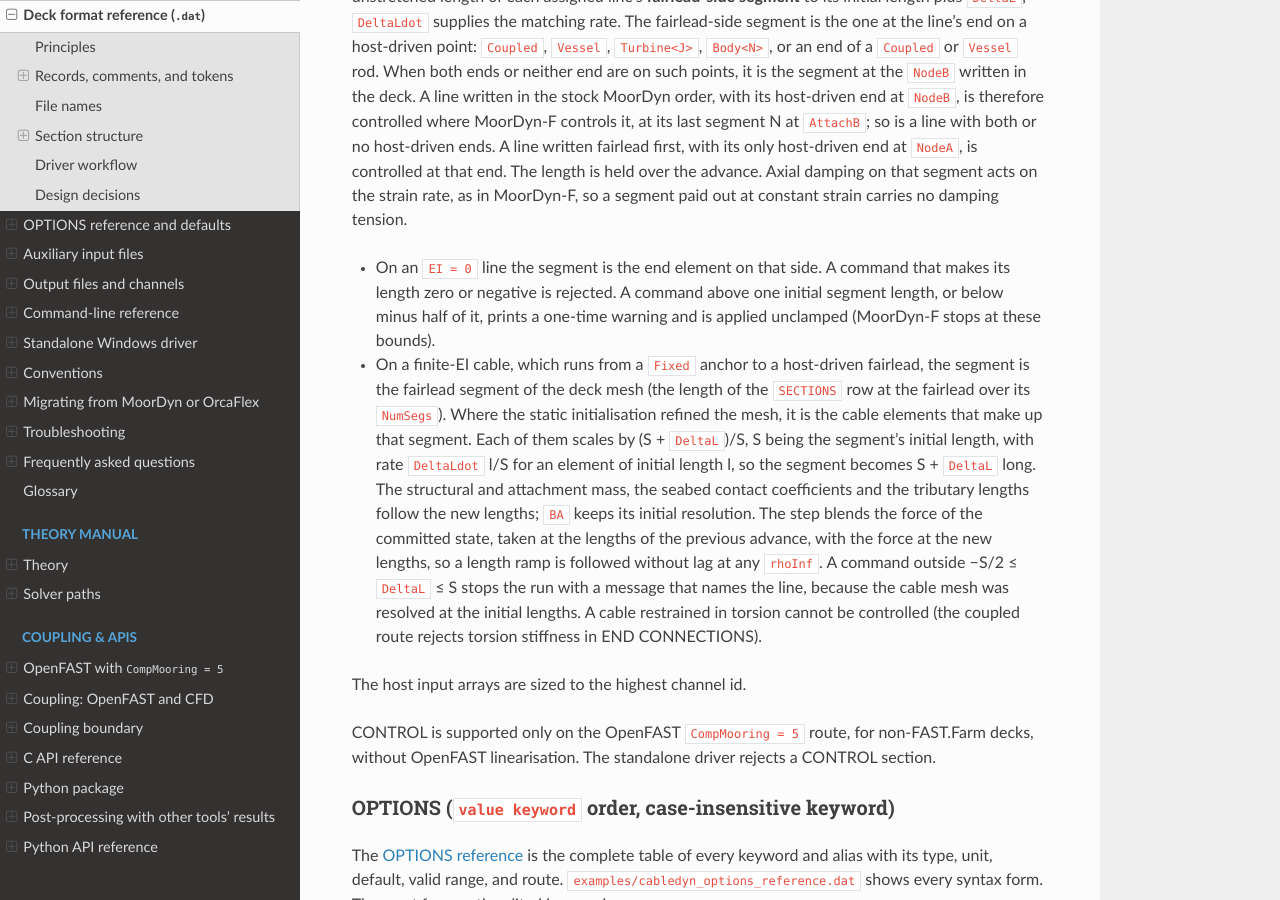
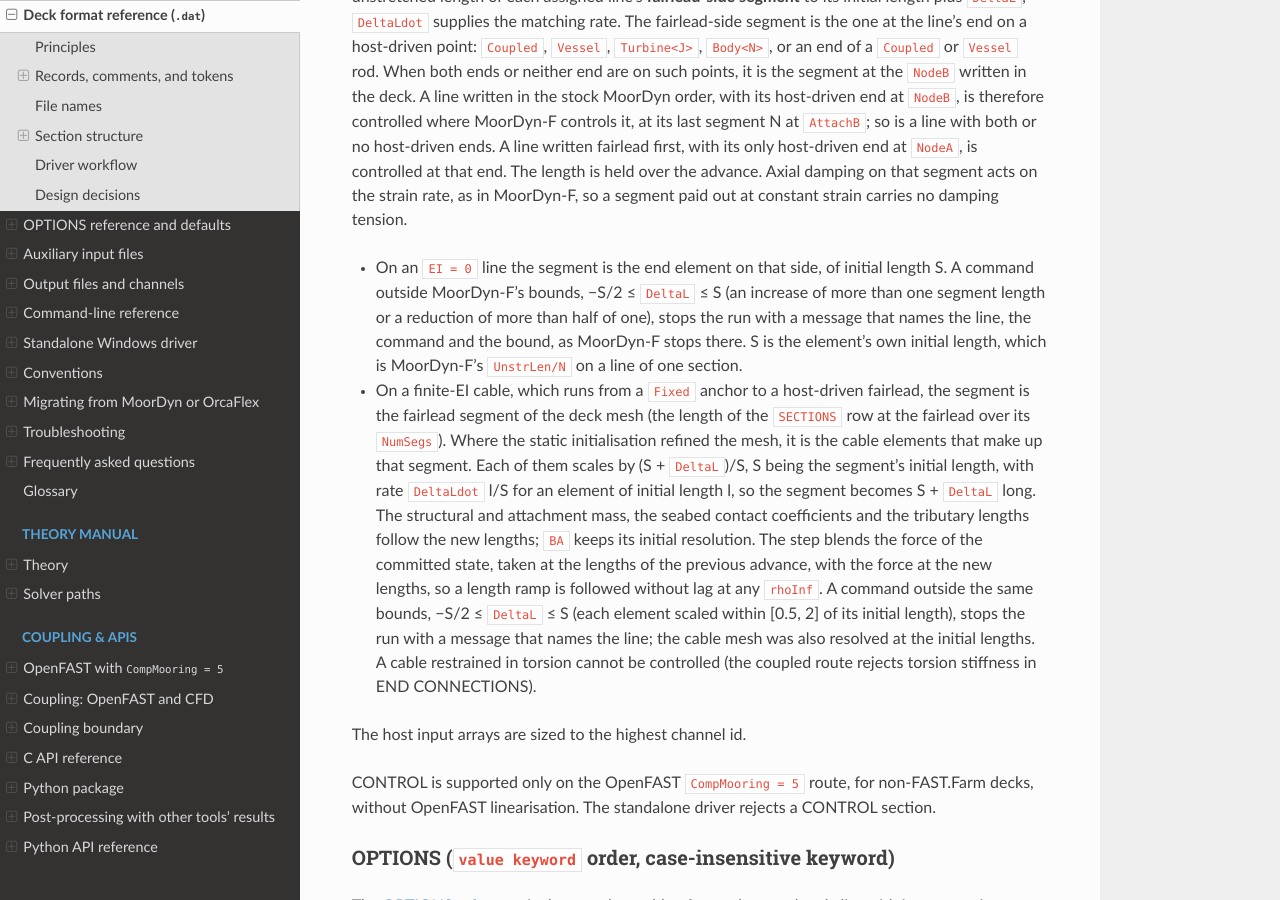
Before and after one commit to SMI-Lab-Inha/CableDyn, a Sphinx documentation site: the page built from doc/driver_format.md, in a window 1280 px wide and 900 px high, scrolled down 24018 px. Built offline with Sphinx 7.4.7 and the Read the Docs theme 3.1.0, drawn with Linux system fonts in a browser that asks for light colours.

Commit message:
fix: refuse an active-tension command outside MoorDyn-F's bounds
MoorDyn-F stops a run when a cable-control command lengthens a segment
by more than its length or shortens it by more than half
(MoorDyn.f90, ErrID_Fatal), and CableDyn's finite-EI control already
refused the same span change. CableDyn's EI = 0 control printed a
one-time warning and applied the command.

An EI = 0 command is now refused by name (channel, line, command and
segment length) when it leaves -S/2 <= DeltaL <= S, with S the
controlled segment's length, checked for every row before any line
changes. The finite-EI rule (S + DeltaL)/S in [0.5, 2] is the same
bound. The published A/B schedule (-1 m to +2 m on 17 m segments) is
well inside it.

Signed-off-by: Jae Hoon Seo <jaehoon.seo@inha.ac.kr>

```diff
--- a/doc/driver_format.md
+++ b/doc/driver_format.md
@@ -992,10 +992,11 @@ only host-driven end at `NodeA`, is controlled at that end. The length is held o
 Axial damping on that segment acts on the strain rate, as in MoorDyn-F, so a segment paid out at
 constant strain carries no damping tension.
 
-- On an `EI = 0` line the segment is the end element on that side. A command that makes its
-  length zero or negative is rejected. A command above one initial segment length, or below minus
-  half of it, prints a one-time warning and is applied unclamped (MoorDyn-F stops at these
-  bounds).
+- On an `EI = 0` line the segment is the end element on that side, of initial length S. A command
+  outside MoorDyn-F's bounds, −S/2 ≤ `DeltaL` ≤ S (an increase of more than one segment length or
+  a reduction of more than half of one), stops the run with a message that names the line, the
+  command and the bound, as MoorDyn-F stops there. S is the element's own initial length, which
+  is MoorDyn-F's `UnstrLen/N` on a line of one section.
 - On a finite-EI cable, which runs from a `Fixed` anchor to a host-driven fairlead, the segment
   is the fairlead segment of the deck mesh (the length of the `SECTIONS` row at the fairlead over
   its `NumSegs`). Where the static initialisation refined the mesh, it is the cable elements that
@@ -1005,8 +1006,9 @@ constant strain carries no damping tension.
   tributary lengths follow the new lengths; `BA` keeps its initial resolution. The step blends
   the force of the committed state, taken at the lengths of the previous advance, with the force
   at the new lengths, so a length ramp is followed without lag at any `rhoInf`. A command outside
-  −S/2 ≤ `DeltaL` ≤ S stops the run with a message that names the line, because the cable mesh
-  was resolved at the initial lengths. A cable restrained in torsion cannot be controlled (the
+  the same bounds, −S/2 ≤ `DeltaL` ≤ S (each element scaled within [0.5, 2] of its initial length),
+  stops the run with a message that names the line; the cable mesh was also resolved at the
+  initial lengths. A cable restrained in torsion cannot be controlled (the
   coupled route rejects torsion stiffness in END CONNECTIONS).
 
 The host input arrays are sized to the highest channel id.
--- a/doc/migrating.rst
+++ b/doc/migrating.rst
@@ -119,7 +119,9 @@ Keyword map
        cable rejects it); ``CONTROL`` on ``EI = 0`` lines and finite-EI cables in OpenFAST, not
        in FAST.Farm (the standalone driver rejects it). The command changes the segment at the
        line's host-driven end, or at the ``NodeB`` written in the deck when both or neither ends
-       are host-driven; a stock-order deck is controlled where MoorDyn-F controls it
+       are host-driven; a stock-order deck is controlled where MoorDyn-F controls it. A
+       command outside MoorDyn-F's bounds (−S/2 ≤ ``DeltaL`` ≤ S) stops the run, as it stops
+       MoorDyn-F
    * - ``FairTen``, ``AnchTen``, point/node channels
      - same names; tensions in N (:doc:`outputs`). On a line with no ``Fixed`` end the two
        end channels name the opposite ends from MoorDyn's (see above)
--- a/doc/openfast.rst
+++ b/doc/openfast.rst
@@ -339,8 +339,9 @@ without an auxiliary process:
   fairlead-side segment of ``EI = 0`` lines and finite-EI cables, the segment at the line's end
   on a host-driven point, or at the ``NodeB`` written in the deck when both or neither ends are
   (:doc:`driver_format`, CONTROL). On a finite-EI cable the command scales every cable element
-  of that segment, and a command beyond half or twice the segment's initial length stops the run
-  with a message that names the line. FAST.Farm decks reject CONTROL.
+  of that segment. On both kinds a command outside MoorDyn-F's bounds, from minus half to plus
+  one initial length of that segment, stops the run with a message that names the line, as it
+  stops MoorDyn-F. FAST.Farm decks reject CONTROL.
 * **Rigid6 bodies, Point3 bodies, and rigid rods** are translated at the deck boundary; their
   supported loads and restrictions in coupled runs are listed in :doc:`capabilities`. Free
   Rigid6 bodies, free rods and pinned rods start at their static equilibrium with the platform
--- a/doc/theory.rst
+++ b/doc/theory.rst
@@ -2246,8 +2246,10 @@ are host-driven, it acts on the segment at the ``NodeB`` written in the deck (Mo
 segment :math:`N` at ``AttachB``). On an ``EI = 0`` line the commanded :math:`\Delta L` and
 :math:`\Delta\dot L` change the unstretched length and its rate of that end element,
 :math:`L_0 = L_{0,\text{base}} + \Delta L`; the structural mass and the point mass shares are
-updated consistently, while ``BA`` keeps its initial resolution. Commands that would make the
-element length non-positive are rejected.
+updated consistently, while ``BA`` keeps its initial resolution. Commands outside MoorDyn-F's
+bounds, :math:`-L_{0,\text{base}}/2 \le \Delta L \le L_{0,\text{base}}`, are rejected, as
+MoorDyn-F rejects them; a finite-EI cable takes the same bounds as a scaling of its segment
+within :math:`[0.5, 2]`.
 
 On an ``EI = 0`` line the length is applied before a step and held over it, and the
 committed state keeps the lengths and rates it was reached with, :math:`L_{0,c}` and
--- a/doc/troubleshooting.rst
+++ b/doc/troubleshooting.rst
@@ -406,6 +406,12 @@ FAILURE and CONTROL sections
    * - ``CONTROL row has trailing content`` / ``line L is assigned to more than one CONTROL
        channel``
      - write ``ChannelID Lines`` with a comma list without spaces, and assign each line once.
+   * - ``control channel C commands DeltaL = ... m on EI = 0 line L; its controlled segment
+       (S = ... m) may only change within MoorDyn-F's bounds -S/2 <= DeltaL <= S``
+     - the command lengthens the line's fairlead-side segment by more than one initial segment
+       length or shortens it by more than half of one, where MoorDyn-F also stops. Keep
+       ``CableDeltaL`` within the bounds, or mesh the line with fewer, longer segments so the
+       command is a smaller fraction of one.
    * - ``control channel C would scale the controlled segment of finite-EI line L by ...``
      - the command lies outside half to twice the initial length of the cable's fairlead-side
        segment, the range its static mesh resolves. Keep ``CableDeltaL`` within it, or mesh the
```
Also changed, not shown: CHANGELOG.md (+7 -0 lines), 2 other files.
